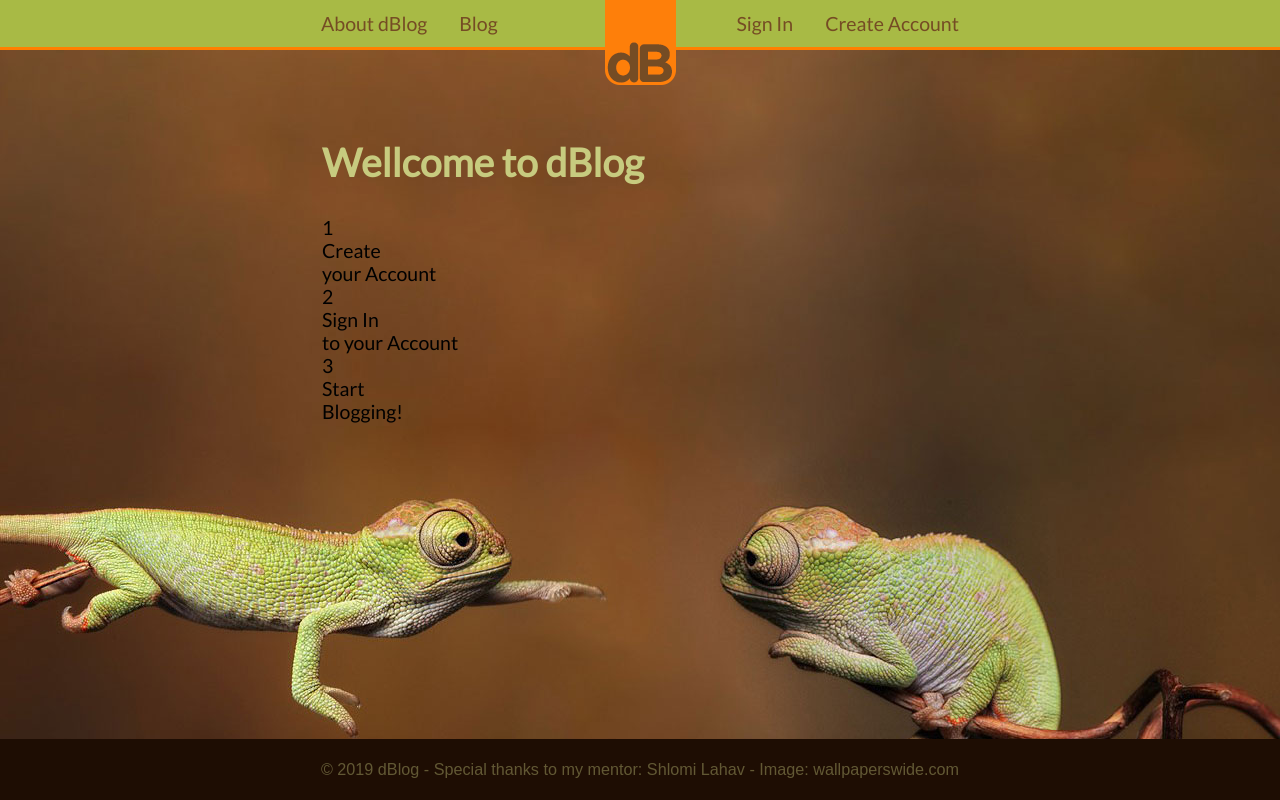
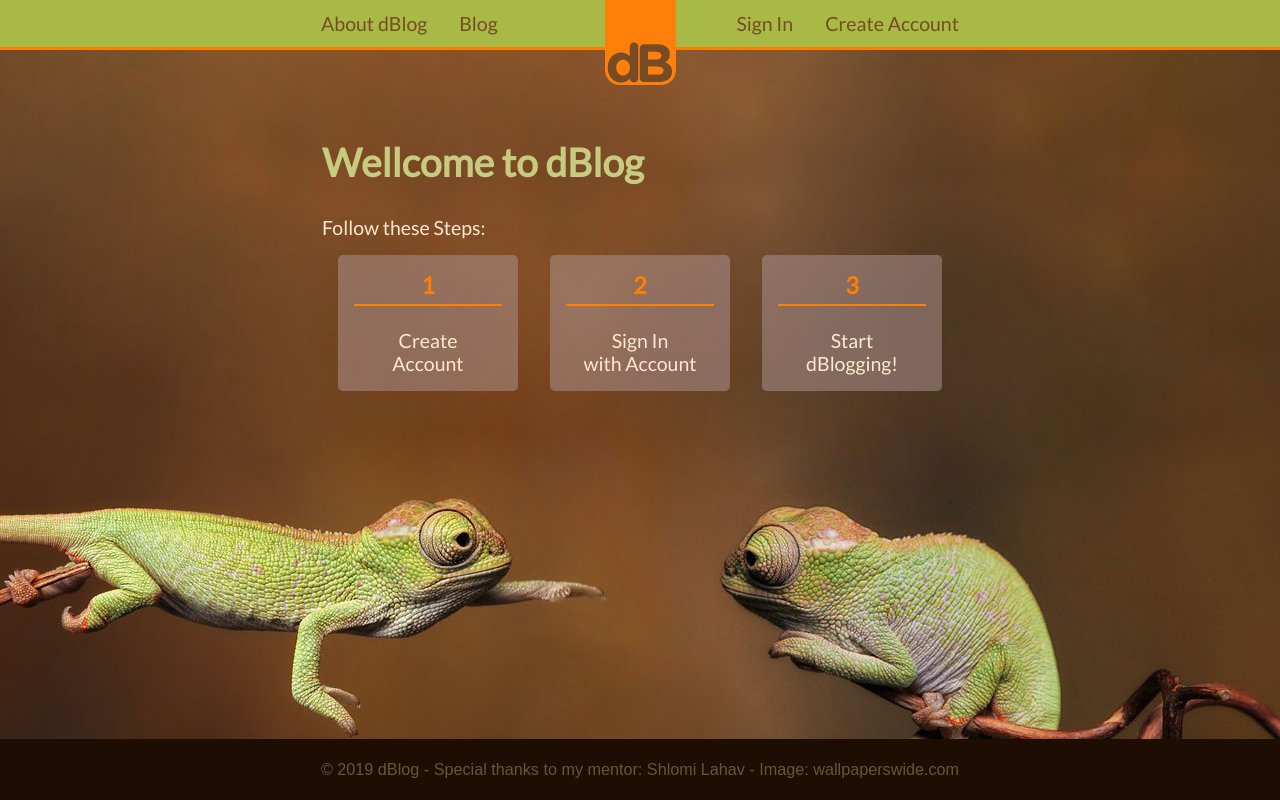
Before and after one commit to DorKatzir/dblog, a PHP site: page / in a window 1280 px wide. Run offline with PHP 8.4, Linux system fonts and the light colour scheme; some libraries are stand-ins or nearby versions.

Commit message:
homepage steps css styling and created js links functions

```diff
--- a/css/main.css
+++ b/css/main.css
@@ -133,10 +133,44 @@ nav ul {
 
 nav ul li a:hover,
 a:active {
-  /*background-color: rgba(51,34,17, 0.1);*/
   color: #ffe8d1;
   -webkit-transition: all 0.2s;
   transition: all 0.2s;
+}
+
+.stages {
+  display: -webkit-box;
+  display: -ms-flexbox;
+  display: flex;
+  -ms-flex-wrap: wrap;
+      flex-wrap: wrap;
+  overflow-x: hidden;
+  -webkit-box-pack: center;
+      -ms-flex-pack: center;
+          justify-content: center;
+  -webkit-box-align: center;
+      -ms-flex-align: center;
+          align-items: center;
+}
+
+.infobox {
+  width: 180px;
+  background-color: rgba(175, 150, 149, 0.5);
+  border-radius: 5px;
+  text-align: center;
+  padding: 1rem;
+  margin: 1rem;
+  color: #ffe8d1;
+  cursor: pointer;
+}
+
+.infobox span {
+  display: block;
+  height: 35px;
+  color: #FF8000;
+  font-weight: 700;
+  font-size: 1.2em;
+  border-bottom: 2px solid #FF8000;
 }
 
 /*///////////////// Main Content ///////////////////////////*/
--- a/css/main.scss
+++ b/css/main.scss
@@ -137,23 +137,41 @@ nav ul {
 
 nav ul li a:hover,
 a:active {
-    /*background-color: rgba(51,34,17, 0.1);*/
     color: #ffe8d1;
     transition: all 0.2s;
+}
+
+
+.stages {
+    display: flex;
+    flex-wrap: wrap;
+    overflow-x: hidden;
+    justify-content: center;
+    align-items: center;
+}
+
+.infobox {
+    width: 180px;
+    background-color: rgba(175, 150, 149, 0.5);
+    border-radius: 5px;
+    text-align: center;
+    padding: 1rem;
+    margin: 1rem;
+    color: #ffe8d1;
+    cursor: pointer;
 
 }
 
+.infobox span {
+    display: block;
+    height: 35px;
+    color: #FF8000;
+    font-weight: 700;
+    font-size: 1.2em;
+    border-bottom: 2px solid #FF8000;
 
 
-
-
-
-// .stages {}
-
-// .infobox {}
-
-// .infobox span {}
-
+}
 
 /*///////////////// Main Content ///////////////////////////*/
 
--- a/index.php
+++ b/index.php
@@ -9,14 +9,12 @@ $page_title = "Home";
     <main>
         <div class="content">
             <h1>Wellcome to dBlog</h1><br>
-
+           <p>Follow these Steps:</p>
             <div class="stages">
-                <div class="infobox"><span>1</span><br> Create <br> your Account</div>
-                <div class="infobox"><span>2</span><br> Sign In <br> to your Account</div>
-                <div class="infobox"><span>3</span><br> Start <br> Blogging!</div>
+                <div class="infobox" onclick="info1()"><span>1</span><br> Create <br> Account</div>
+                <div class="infobox" onclick="info2()"><span>2</span><br> Sign In <br> with Account</div>
+                <div class="infobox" onclick="info3()"><span>3</span><br> Start <br> dBlogging!</div>
             </div>
-
-
 
 
         </div>
--- a/js/jq.js
+++ b/js/jq.js
@@ -1 +1,15 @@
 $('div.sm-box').delay(3000).slideUp();
+
+
+
+function info1() {
+    window.location = 'signup.php';
+}
+
+function info2() {
+    window.location = 'signin.php';
+}
+
+function info3() {
+    window.location = 'blog.php';
+}
```
